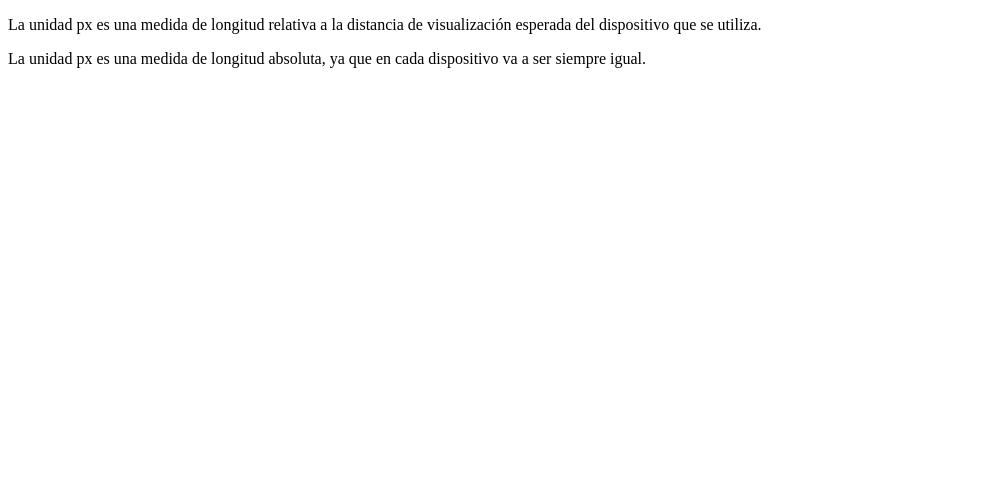
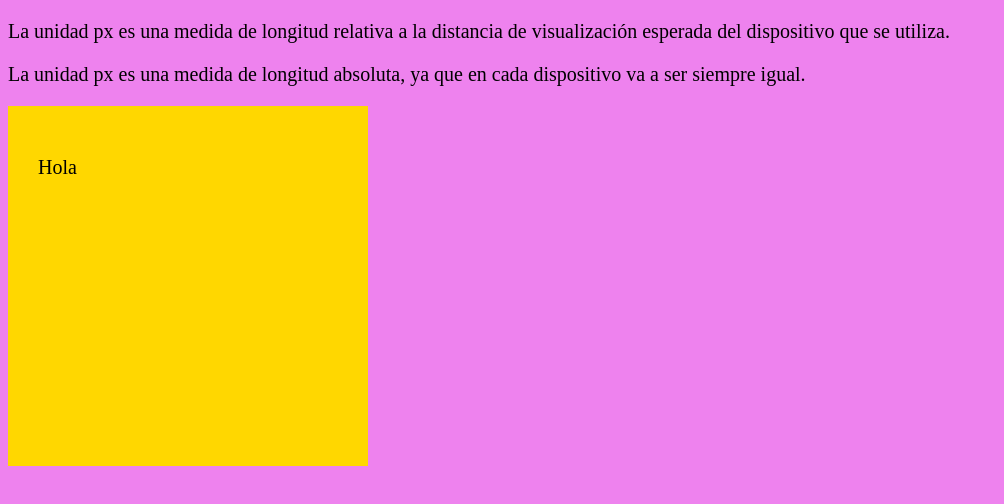
Before and after one commit to Lucyjim07/css-estudio, a plain HTML site: page css-units/px-unit/index-px.html in a window 1280 px wide. Shown: the whole page, without its empty margins (0-1004 px from the left). Drawn offline with Linux system fonts and the light colour scheme.

Commit message:
explicaión de unidades en CSS

```diff
--- a/css-units/ch-unit/style-ch.css
+++ b/css-units/ch-unit/style-ch.css
@@ -1,10 +1,13 @@
 * {
     margin: 0;
     padding: 0;
+    box-sizing: border-box;
+
+    line-height: calc(1em + 0.5rem);
 }
 
 body {
-    background-color: snow;
+    background-color: rgb(247, 230, 230);
 }
 
 main {
@@ -23,5 +26,5 @@ main {
 
 /* la unidad de medida ch mide el ancho del caracter '0' en el tipo de letra que se está usando y es útil para medir la cantidad de caracteres que se quiere mostrar antes de que se realice un salto de línea */
 .description {
-    max-width: 100ch;
+    max-width: 80ch;
 }
--- a/css-units/em-rem-units/style-em-&-rem.css
+++ b/css-units/em-rem-units/style-em-&-rem.css
@@ -4,10 +4,10 @@
 
 ul {
     /* se asigna un tamaño de letra de 1em, el navegador buscará la siguiente asignación de tamaño de letra en sus padres y aplicará la que encuentre, si no encuentra y llega hasta el elemento raiz html se colocará por defecto 16px o el valor que tenga el navegador configurado en ese momento */
-    font-size: 1em;
+    /* font-size: 1em; */
 }
 
-/* si por el contrario, le asigno a alguno de los padres el tamaño de letra en px, el elemento ul va a buscar que ahora el tamaño de letra está asignado a 32px y va a modificar su tamaño de 1em en base (relativamente) a ese nuevo tamaño (1em es el tamaño de 1 caracter) */
+/* si por el contrario, le asigno a alguno de los padres el tamaño de letra en px, el elemento ul va a encontrar que ahora el tamaño de letra está asignado a 32px y va a modificar su tamaño de 1em en base (relativamente) a ese nuevo tamaño (1em es el tamaño de 1 caracter) */
 /* tener en cuenta el problema de accesibilidad que ya se revisó al asignar directamente el tamaño de letra en px */
 .container {
     /* font-size: 32px; */
@@ -17,8 +17,9 @@ ul {
 /* con las unidades de medida em se introduce un nuevo problema que es que cada elemento va a buscar un tamaño de letra asignado ya sea en el mismo elemento o en un elemento superior y lo que va a pasar es que va a modificar el tamaño de letra por cada asignación encontrada */
 
 body {
-    /* font-size: 1.5em; */
+    font-size: 1.5em;
 }
+
 
 .container {
     /* font-size: 2em; */
@@ -38,7 +39,7 @@ li {
 /* rem units: son relativas al tamaño de letra del elemento raíz, es decir al elemento html, y también está ligado al tamaño de letra establecido por el usuario en sus navegadores que por defecto suele ser de 16 px. Esta dependencia ya no se hace en forma de una cadena buscando al padre si no que busca directamente el tamaño de letra en el elemento raíz.  */
 /* NOTA: Se recomienda usar rem como unidad de medida para los tamaños de letras */
 
-/* body {
+body {
     font-size: 1.5rem;
 }
 
@@ -51,5 +52,5 @@ ul {
 }
 
 li {
-    font-size: 2rem;
-} */
+    font-size: 1rem;
+}
--- a/css-units/em-rem-units/style-uso-em.css
+++ b/css-units/em-rem-units/style-uso-em.css
@@ -6,11 +6,11 @@
 }
 
 .btn-1 {
-    font-size: 4rem;
+    font-size: 3rem;
     padding: 0.5em 1em;
 }
 
 .btn-2 {
-    font-size: 4rem;
+    font-size: 3rem;
     padding: 0.5rem 1rem;
 }
--- a/css-units/percentage-vh-vw-units/style-percentage-vh-vw.css
+++ b/css-units/percentage-vh-vw-units/style-percentage-vh-vw.css
@@ -1,13 +1,14 @@
 * {
     margin: 0;
     padding: 0;
+    box-sizing: border-box;
 }
 
 .header {
     background-color: gold;
     color: black;
     padding: 1em 0;
-    /* width: 50%; */
+    width: 50%;
     /* height: 50vh; */
 }
 
@@ -17,13 +18,20 @@
 }
 
 .section__container {
-    border: 3px solid crimson;
+
 
     /* la unidad de medida porcentaje % es siempre relativa al contenedor padre en el que se encuentre, en este caso, tomará el 80% del espacio disponible del contenedor que para este ejemplo es el componente con la clase .header */
     /* si modificamos el tamaño del contenedor, entonces el tamaño de esta sección se va a recalcular al 80% del tamaño del padre */
-    width: 80%;
+    /* width: 100%; */
+
+    /* width: 300px; */
+    border: 3px solid crimson;
+    /* padding: 0 5px; */
+    /* margin: 0 10px; */
+    background-color: tomato;
 
 
     /* las unidades de medida vw y vh (viewport width/heigth) son relativas al ancho y alto de la ventana del navegador en el que se usa, en el siguiente caso, la medida 80vw tomará 80 puntos del viewport en dirección width  */
-    /* width: 80vw; */
+    width: 80vw;
+
 }
--- a/css-units/px-unit/index-px.html
+++ b/css-units/px-unit/index-px.html
@@ -1,18 +1,27 @@
 <!DOCTYPE html>
 <html lang="en">
+
 <head>
     <meta charset="UTF-8">
     <meta name="viewport" content="width=device-width, initial-scale=1.0">
+    <link rel="stylesheet" href="./style-px.css">
     <title>Unidades de medida en CSS</title>
 </head>
+
 <body>
     <div>
         <p>
-            La unidad px es una medida de longitud relativa a la distancia de visualización esperada del dispositivo que se utiliza.
+            La unidad px es una medida de longitud relativa a la distancia de visualización esperada del dispositivo que
+            se utiliza.
         </p>
         <p>
             La unidad px es una medida de longitud absoluta, ya que en cada dispositivo va a ser siempre igual.
         </p>
     </div>
+
+    <div class="cuadro">
+        <p>Hola</p>
+    </div>
 </body>
+
 </html>
--- a/css-units/px-unit/style-px.css
+++ b/css-units/px-unit/style-px.css
@@ -0,0 +1,14 @@
+body {
+  background-color: violet;
+}
+
+.cuadro {
+  width: 300px;
+  height: 300px;
+  background-color: gold;
+  padding: 30px;
+}
+
+p {
+  font-size: 20px;
+}
```
Also changed, not shown: css-units/ch-unit/index-ch.html (+7 -2 lines), css-units/em-rem-units/index-em-&-rem.html (+3 -0 lines), css-units/percentage-vh-vw-units/index-percentage-vh-vw.html (+3 -0 lines).
